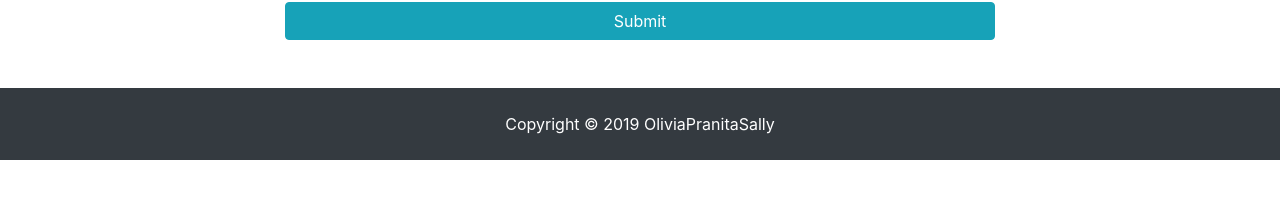
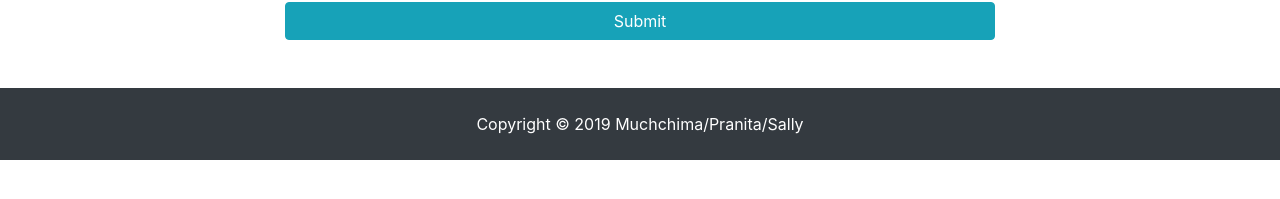
Before and after one commit to wdbootc5-team1/Instagram-app, a React (Create React App) app in the folder client/: page /Login in a window 1280 px wide. Shown: the part 335-534 px from the top of the page. Built offline with nearby package versions, Linux system fonts and the light colour scheme; a web font is replaced by a local one.

Commit message:
added tbody on landing and changed name

```diff
--- a/client/src/components/layout/Footer.js
+++ b/client/src/components/layout/Footer.js
@@ -3,7 +3,7 @@ import React from 'react';
 export default function Footer() {
   return (
     <footer className="bg-dark text-white mt-5 p-4 text-center">
-      Copyright &copy; {new Date().getFullYear()} OliviaPranitaSally
+      Copyright &copy; {new Date().getFullYear()} Muchchima/Pranita/Sally
   </footer>
   )
 }
--- a/client/src/components/layout/Landing.js
+++ b/client/src/components/layout/Landing.js
@@ -10,6 +10,7 @@ export default class Landing extends Component {
             <div className="row">
               <div className="col-md-12 text-center">
                 <table align="center">
+                  <tbody>
                   <tr>
                     <td><img src={require('../../img/index1.jpg')} alt="Welcome to Instagram"/></td>
                     <td>
@@ -19,7 +20,8 @@ export default class Landing extends Component {
                       <Link to="/register" className="btn btn-lg btn-info mr-2">Sign Up</Link>
                       <Link to="/login" className="btn btn-lg btn-light">Login</Link>
                     </td>
-                  </tr>
+                    </tr>
+                  </tbody>
                 </table>
               </div>
             </div>
```
